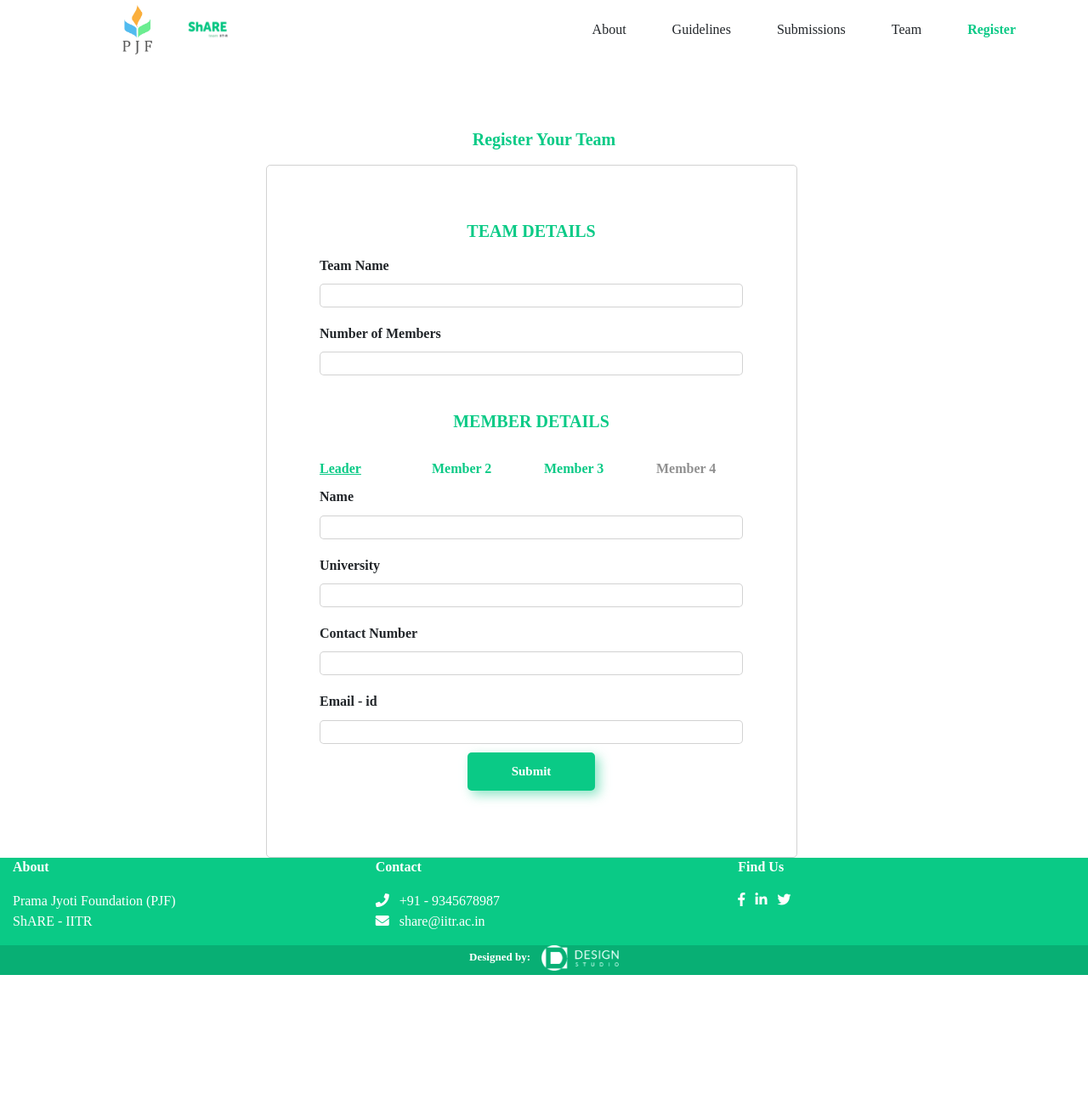
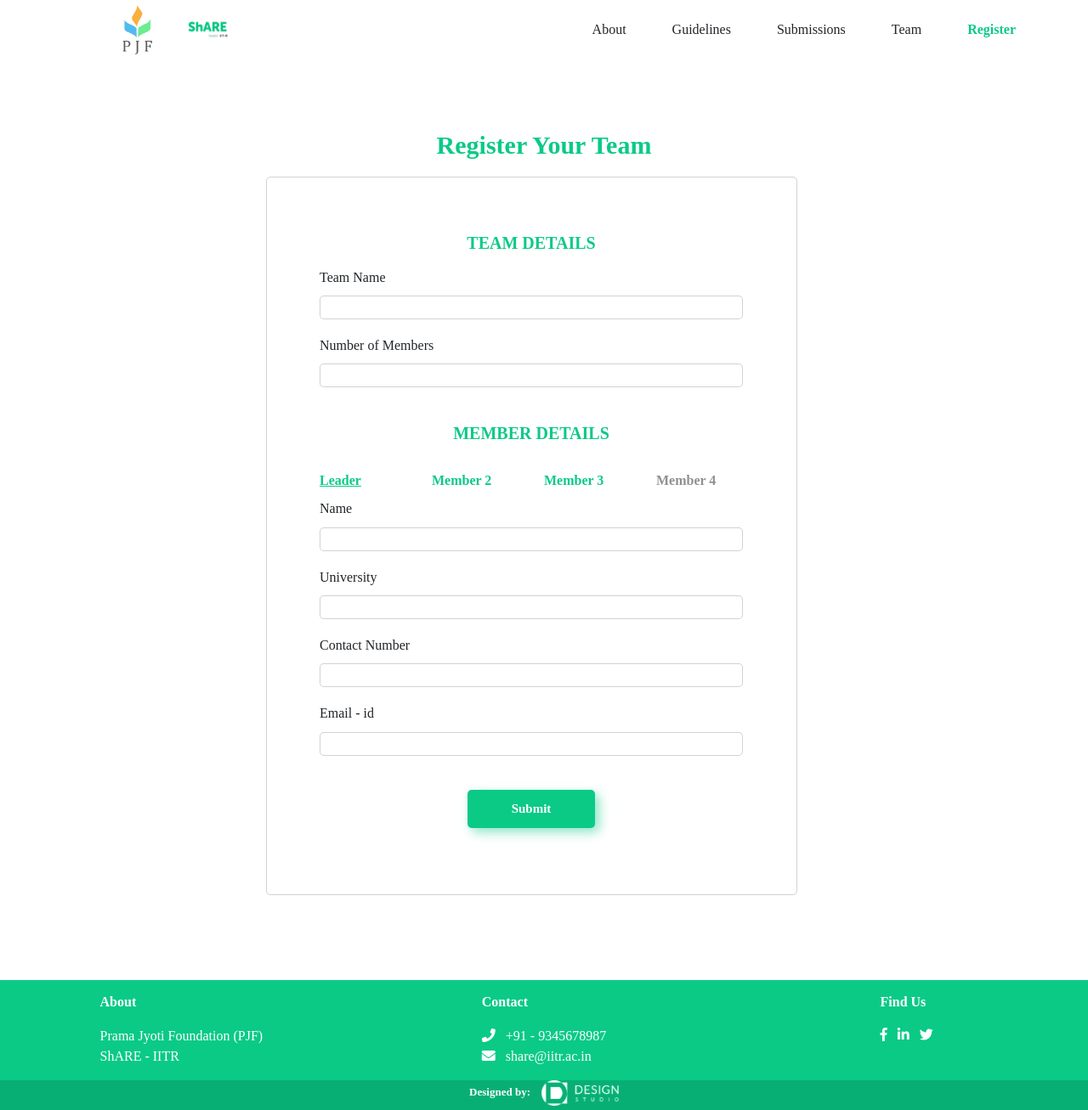
Before and after one commit to nikhilmuz/ShARE_IITR, a PHP site: page /register.php in a window 1280 px wide. Shown: the whole page at 85% size. Before the commit the page ends 1148 px from the top, so only its background shows below. Run offline with PHP 8.4, Linux system fonts and the light colour scheme; some libraries are stand-ins or nearby versions; some web fonts are replaced.

Commit message:
Footer correction and register page

```diff
--- a/assets/css/register.css
+++ b/assets/css/register.css
@@ -2,9 +2,9 @@
     border: solid 1px rgba(151, 151, 151, 0.43);
     border-radius: 5px;
     padding: 5%;
+    margin-bottom: 100px;
 }
 .form-field-name{
-    font-weight: bold;
     margin-bottom: 10px;
     margin-top: 10px;
 }
@@ -29,6 +29,19 @@
 .active-member{
     text-decoration: underline;
 }
-.btn solid-btn{
-margin-top: 1000px;
+.submit{
+    margin-top: 30px;
 }
+.topic{
+    color: #0aca86;
+    font-weight: bold;
+    font-size: 30px;
+}
+input[name='phone'] {
+    -moz-appearance:textfield;
+}
+input[name='phone']::-webkit-inner-spin-button,
+input[name='phone']::-webkit-outer-spin-button {
+    -webkit-appearance: none;
+    margin: 0;
+}
--- a/assets/css/share.css
+++ b/assets/css/share.css
@@ -185,6 +185,11 @@ p{
     font-size: small;
 }
 .footer .col-md-4{
-
+    text-align: center;
+}
+.footer-content{
+    padding-top: 15px;
+    display: inline-block;
+    text-align: left;
 }
 /*end footer*/
--- a/components/footer.php
+++ b/components/footer.php
@@ -1,22 +1,28 @@
 <div class="footer">
         <div style="background-color: #0aca86;" class="row">
         <div class="col-md-4">
+            <div class="footer-content">
             <p class="footer-heading">About</p>
             <ul class="list">
                 <li><a href="http://www.pramajyoti.org/">Prama Jyoti Foundation (PJF)</a></li>
                 <li><a href="http://www.share-share.org">ShARE - IITR</a></li>
             </ul>
+            </div>
         </div>
         <div class="col-md-4">
+            <div class="footer-content">
             <p class="footer-heading">Contact</p>
             <ul class="list">
                 <li><a href="tel:+919345678987"><i class="fas fa-phone"></i>&nbsp;&nbsp;&nbsp;+91 - 9345678987</a></li>
                 <li><a href="mailto:share@iitr.ac.in"><i class="fas fa-envelope"></i>&nbsp;&nbsp;&nbsp;share@iitr.ac.in</a></li>
             </ul>
+            </div>
         </div>
         <div class="col-md-4">
+            <div class="footer-content">
             <p class="footer-heading">Find Us</p>
             <p><a href="https://www.facebook.com/shareiitr/"><i class="fab fa-facebook-f"></i></a>&nbsp;&nbsp;&nbsp;<a href="#"><i class="fab fa-linkedin-in"></i></a>&nbsp;&nbsp;&nbsp;<a href="https://twitter.com/shareiitr"><i class="fab fa-twitter"></i></a></p>
+        </div>
         </div>
         </div>
         <div style="background-color: #08af74;" class="row">
--- a/register.php
+++ b/register.php
@@ -7,7 +7,7 @@
     document.title='Register | Global Strategy Case Challenge';
 </script>
 <div class="row content">
-    <div class="col-md-12"><p class="head-text" align="center">Register Your Team</p></div>
+    <div class="col-md-12"><p class="topic" align="center">Register Your Team</p></div>
     <div class="row col-md-12">
         <div class="col-md-3"></div>
         <div class="col-md-6 form-well">
@@ -28,10 +28,10 @@
             <p class="form-field-name">University</p>
             <input class="form-field" type="text" />
             <p class="form-field-name">Contact Number</p>
-            <input class="form-field" type="number" />
+            <input name="phone" class="form-field" type="number" />
             <p class="form-field-name">Email - id</p>
             <input class="form-field" type="email" />
-            <p align="center"><input class="btn solid-btn" type="button" value="Submit"></p>
+            <p align="center"><input class="btn solid-btn submit" type="button" value="Submit"></p>
         </div>
         <div class="col-md-3"></div>
     </div>
```
